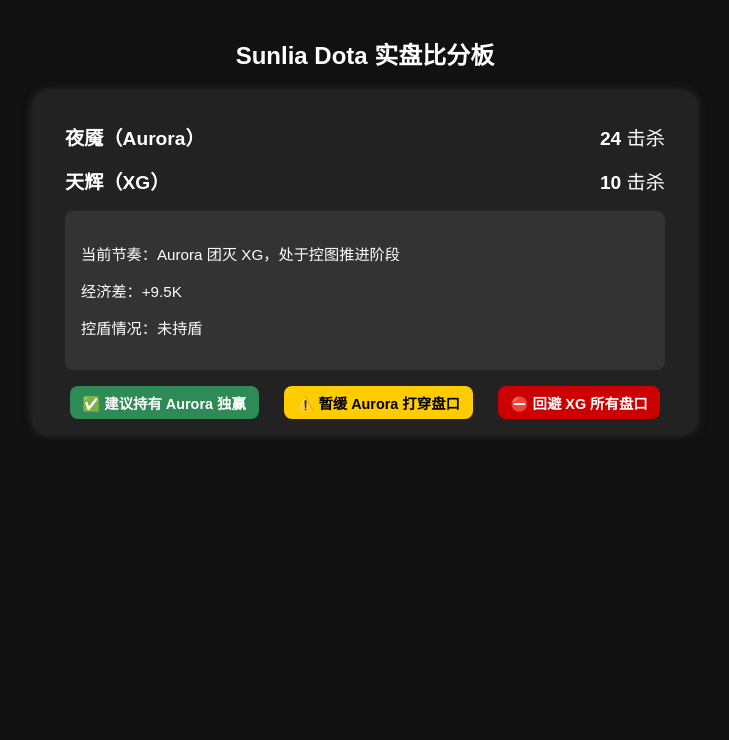
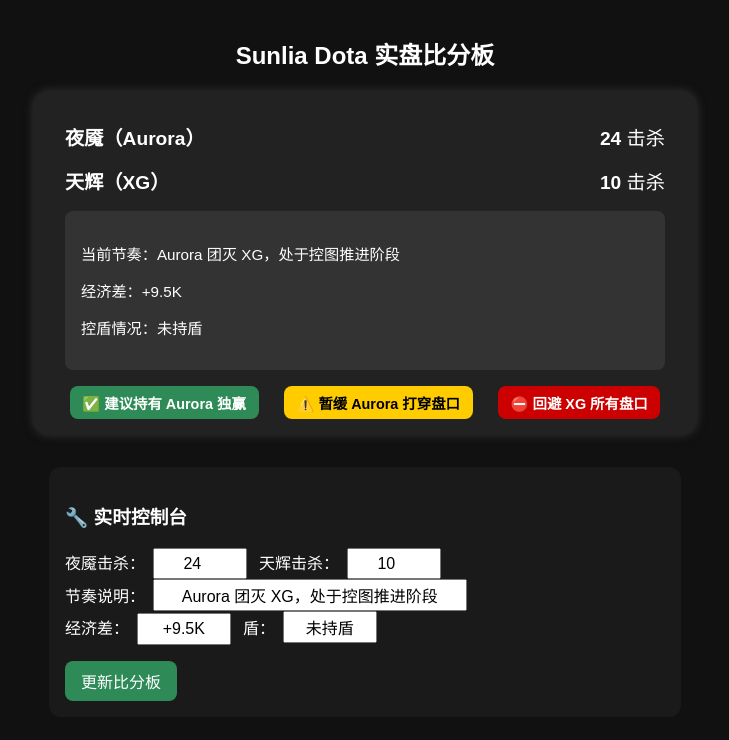
Before and after one commit to lshun1203/sunlia-board, a plain HTML site: page index.html in a window 1280 px wide. Shown: the whole page, without its empty margins (275-1004 px from the left). Drawn offline with Linux system fonts and the light colour scheme.

Commit message:
Update index.html

```diff
--- a/index.html
+++ b/index.html
@@ -3,7 +3,7 @@
 <head>
   <meta charset="UTF-8">
   <meta name="viewport" content="width=device-width, initial-scale=1.0">
-  <title>Sunlia 比分板</title>
+  <title>Sunlia 比分板（可交互）</title>
   <style>
     body {
       margin: 0;
@@ -41,6 +41,7 @@
       display: flex;
       gap: 1rem;
       justify-content: space-around;
+      flex-wrap: wrap;
     }
     .tag {
       padding: 0.4rem 0.8rem;
@@ -51,6 +52,31 @@
     .green { background: #2e8b57; }
     .yellow { background: #ffcc00; color: #000; }
     .red { background: #cc0000; }
+    .control {
+      margin-top: 2rem;
+      background: #1a1a1a;
+      padding: 1rem;
+      border-radius: 12px;
+      width: 100%;
+      max-width: 600px;
+    }
+    .control input {
+      width: 80px;
+      margin: 0 0.5rem;
+      padding: 0.3rem;
+      font-size: 1rem;
+      text-align: center;
+    }
+    .control button {
+      margin-top: 1rem;
+      padding: 0.5rem 1rem;
+      font-size: 1rem;
+      border: none;
+      border-radius: 8px;
+      background: #2e8b57;
+      color: white;
+      cursor: pointer;
+    }
   </style>
 </head>
 <body>
@@ -58,13 +84,13 @@
   <div class="scoreboard">
     <div class="team">
       <div><strong>夜魇（Aurora）</strong></div>
-      <div><strong>24</strong> 击杀</div>
+      <div><strong id="score1">24</strong> 击杀</div>
     </div>
     <div class="team">
       <div><strong>天辉（XG）</strong></div>
-      <div><strong>10</strong> 击杀</div>
+      <div><strong id="score2">10</strong> 击杀</div>
     </div>
-    <div class="info">
+    <div class="info" id="statusText">
       <p>当前节奏：Aurora 团灭 XG，处于控图推进阶段</p>
       <p>经济差：+9.5K</p>
       <p>控盾情况：未持盾</p>
@@ -75,5 +101,33 @@
       <div class="tag red">⛔ 回避 XG 所有盘口</div>
     </div>
   </div>
+
+  <div class="control">
+    <h3>🔧 实时控制台</h3>
+    <label>夜魇击杀：</label><input type="number" id="input1" value="24">
+    <label>天辉击杀：</label><input type="number" id="input2" value="10">
+    <br>
+    <label>节奏说明：</label><input id="input3" style="width:300px;" value="Aurora 团灭 XG，处于控图推进阶段">
+    <br>
+    <label>经济差：</label><input id="input4" value="+9.5K">
+    <label>盾：</label><input id="input5" value="未持盾">
+    <br>
+    <button onclick="updateBoard()">更新比分板</button>
+  </div>
+
+  <script>
+    function updateBoard() {
+      document.getElementById('score1').textContent = document.getElementById('input1').value;
+      document.getElementById('score2').textContent = document.getElementById('input2').value;
+      const s = document.getElementById('input3').value;
+      const e = document.getElementById('input4').value;
+      const d = document.getElementById('input5').value;
+      document.getElementById('statusText').innerHTML = `
+        <p>当前节奏：${s}</p>
+        <p>经济差：${e}</p>
+        <p>控盾情况：${d}</p>
+      `;
+    }
+  </script>
 </body>
 </html>
```
